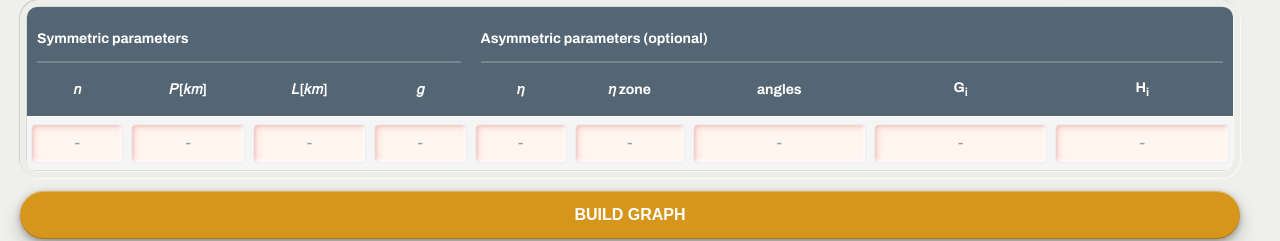
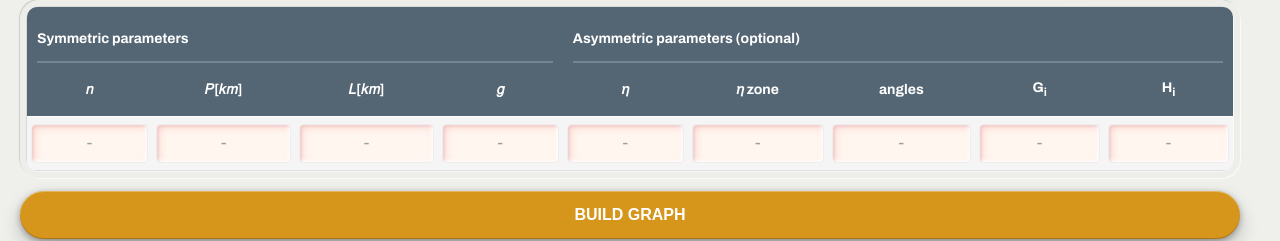
Before and after one commit to SIDERMIT/frontend, a Vue app: page /cities/new in a window 1280 px wide. Shown: the part 353-594 px from the top of the page. Built offline with nearby package versions, Linux system fonts and the light colour scheme; no server answers; what vue-2-breadcrumbs would draw is missing.

Commit message:
removed unused class

```diff
--- a/src/views/city/NewCity.vue
+++ b/src/views/city/NewCity.vue
@@ -45,9 +45,9 @@
                             <td><input v-model="newCity.g" :disabled="!enableParameters" v-bind:class="{ error: (newCity.g === null || newCity.g === '') && enableParameters }" type="text"  placeholder="-"/></td>
                             <td><input v-model="newCity.etha" :disabled="!enableParameters" v-bind:class="{ error: (newCity.etha === null || newCity.etha === '') && enableParameters }" type="text"  placeholder="-"/></td>
                             <td><input v-model="newCity.etha_zone" :disabled="!enableParameters" v-bind:class="{ error: (newCity.etha_zone === null || newCity.etha_zone === '') && enableParameters }" type="text"  placeholder="-"/></td>
-                            <td class="input-sz-xxx"><input v-model="newCity.angles" :disabled="!enableParameters" v-bind:class="{ error: (newCity.angles === null || newCity.angles === '') && enableParameters }" type="text"  placeholder="-"/></td>
-                            <td class="input-sz-xxx"><input v-model="newCity.gi" :disabled="!enableParameters" v-bind:class="{ error: (newCity.gi === null || newCity.gi === '') && enableParameters }" type="text"  placeholder="-"/></td>
-                            <td class="input-sz-xxx"><input v-model="newCity.hi" :disabled="!enableParameters" v-bind:class="{ error: (newCity.hi === null || newCity.hi === '') && enableParameters }" type="text"  placeholder="-"/></td>
+                            <td><input v-model="newCity.angles" :disabled="!enableParameters" v-bind:class="{ error: (newCity.angles === null || newCity.angles === '') && enableParameters }" type="text"  placeholder="-"/></td>
+                            <td><input v-model="newCity.gi" :disabled="!enableParameters" v-bind:class="{ error: (newCity.gi === null || newCity.gi === '') && enableParameters }" type="text"  placeholder="-"/></td>
+                            <td><input v-model="newCity.hi" :disabled="!enableParameters" v-bind:class="{ error: (newCity.hi === null || newCity.hi === '') && enableParameters }" type="text"  placeholder="-"/></td>
                         </tr>
                     </tbody>
                 </table>
```
